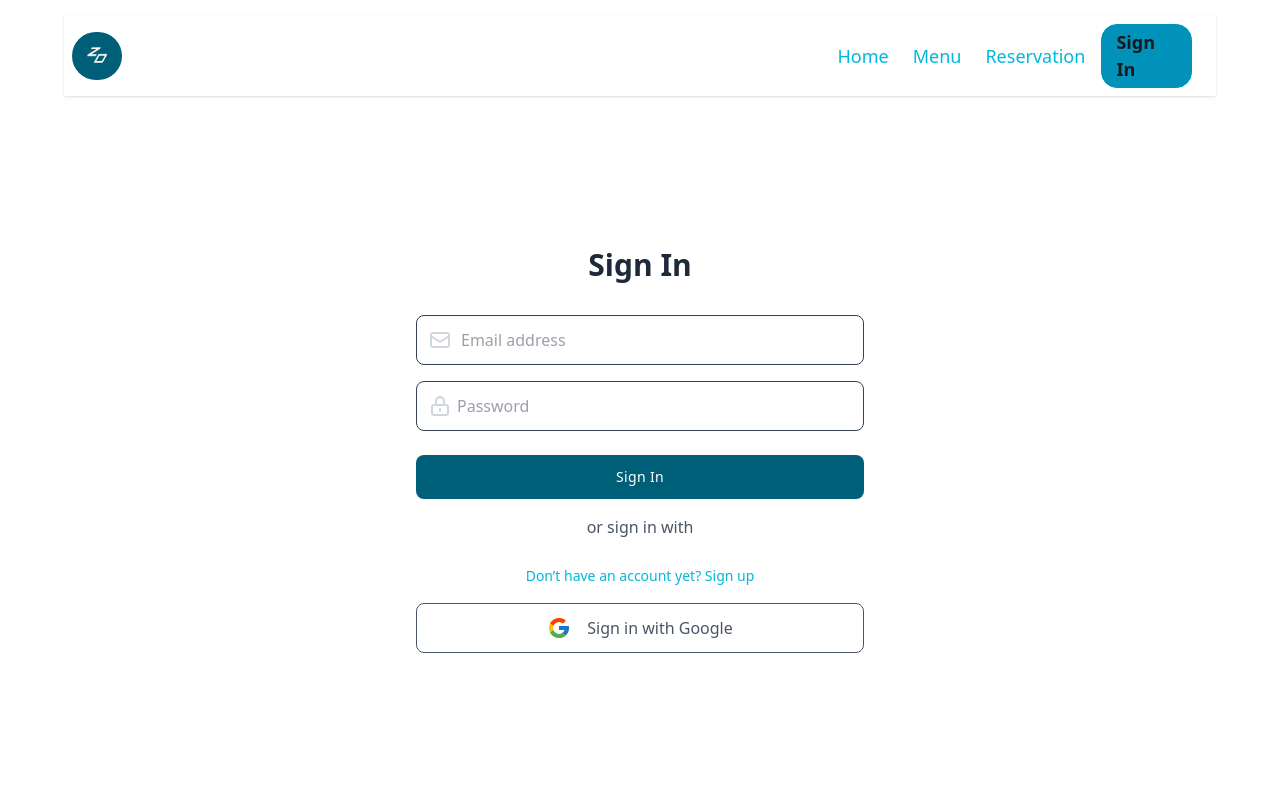
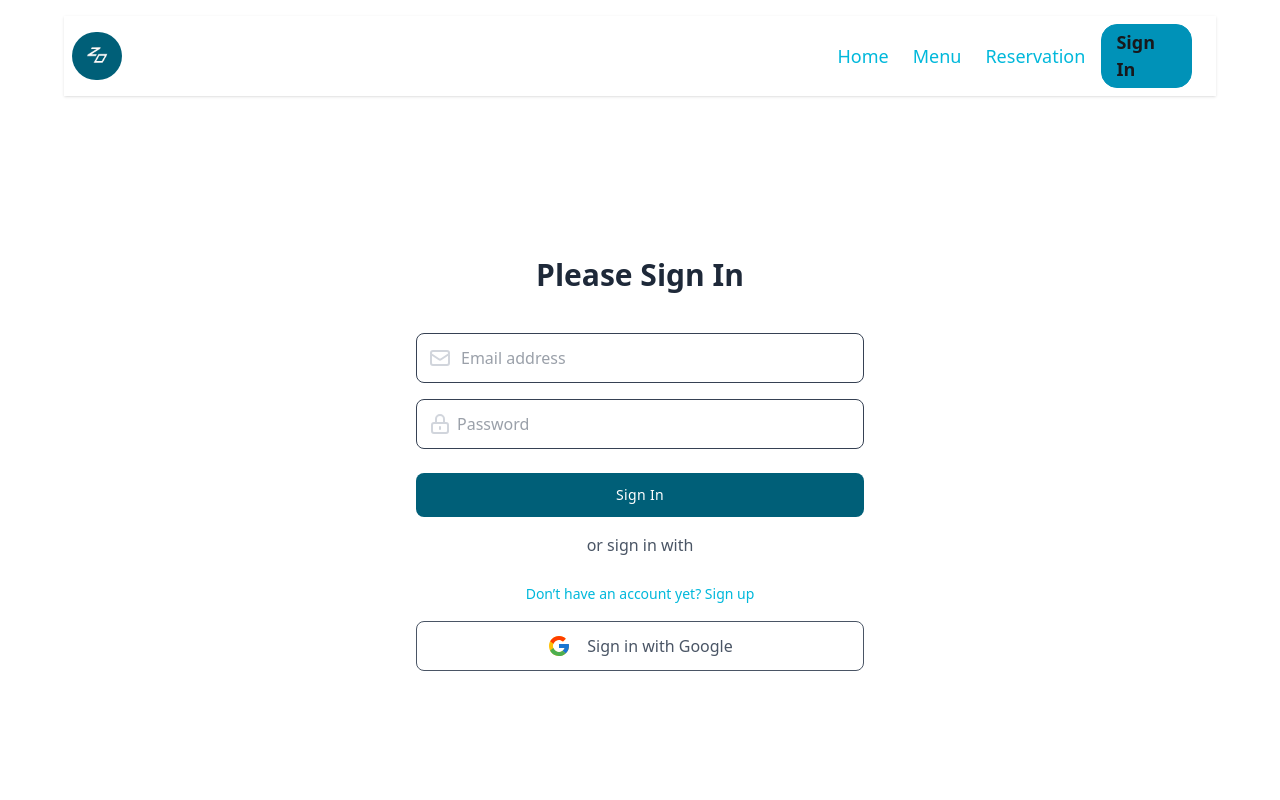
Before and after one commit to Rakibul-Hasan270/zestora-restaurant-client, a React (Vite) app: page /signIn in a window 1280 px wide. Shown: the top 800 px of the page. Built offline with nearby package versions, Linux system fonts and the light colour scheme; no server answers.

Commit message:
project done

```diff
--- a/src/pages/Dashboard/UsersCart/UsersCart.jsx
+++ b/src/pages/Dashboard/UsersCart/UsersCart.jsx
@@ -45,11 +45,14 @@ const UsersCart = () => {
     return (
         <div>
             <SectionHeading heading='Your cart' subHeading='Easily edit or remove items before placing your order.'></SectionHeading>
-            <div className="flex justify-around mb-10">
-                <p className="text-3xl font-semibold text-cyan-500 text-center">Total order: {cart.length}</p>
-                <p className="text-3xl font-semibold text-cyan-500 flex justify-center items-center">Total price: {totalPrice}</p>
-                <button disabled className="btn bg-cyan-800 hover:bg-cyan-500">Pay Now</button>
+            <div className="md:flex items-center justify-around">
+                <p className="text-xl text-center md:text-3xl text-cyan-500 font-semibold">Total order: {cart.length}</p>
+                <p className="text-xl text-center md:text-3xl text-cyan-500 font-semibold">Total price: {totalPrice}</p>
+                <div className="text-end">
+                    <button disabled className="btn bg-cyan-800 hover:bg-cyan-500 btn-xs">Pay Now</button>
+                </div>
             </div>
+
             <div>
                 <div className="overflow-x-auto">
                     <table className="table">
--- a/src/pages/SignIn/SignIn.jsx
+++ b/src/pages/SignIn/SignIn.jsx
@@ -50,12 +50,12 @@ const SignIn = () => {
         <section className="mt-12 mb-10">
             <div className="container flex flex-col items-center justify-center md:h-[600px] px-2 mx-auto md:max-w-2xl bg-white dark:bg-gray-900 rounded-2xl">
                 <form onSubmit={handleSubmit(onSubmit)} className="w-full max-w-md">
-                    <h1 className="mt-3 text-2xl text-center font-semibold text-gray-800 capitalize sm:text-3xl dark:text-white">
-                        Sign In
+                    <h1 className="my-10 text-2xl text-center font-semibold text-gray-800 capitalize sm:text-3xl dark:text-white">
+                       Please Sign In
                     </h1>
 
                     {/* Email Input */}
-                    <div className="relative flex items-center mt-8">
+                    <div className="relative flex items-center">
                         <span className="absolute">
                             <svg
                                 xmlns="http://www.w3.org/2000/svg"
--- a/src/pages/SignUp/SignUp.jsx
+++ b/src/pages/SignUp/SignUp.jsx
@@ -72,10 +72,10 @@ const SignUp = () => {
         <section className="mt-12 mb-10">
             <div className="container flex flex-col items-center justify-center px-6 mx-auto  md:h-[700px] md:max-w-2xl bg-white dark:bg-gray-900 rounded-2xl">
                 <form onSubmit={handleSubmit(onSubmit)} className="w-full max-w-md">
-                    <p className="text-2xl font-semibold text-center">Please sign up now</p>
+                    <p className="text-2xl font-semibold text-center my-10">Please sign up now</p>
 
                     {/* name fild  */}
-                    <div className="relative flex items-center mt-8">
+                    <div className="relative flex items-center">
                         <span className="absolute">
                             <svg
                                 xmlns="http://www.w3.org/2000/svg"
```
